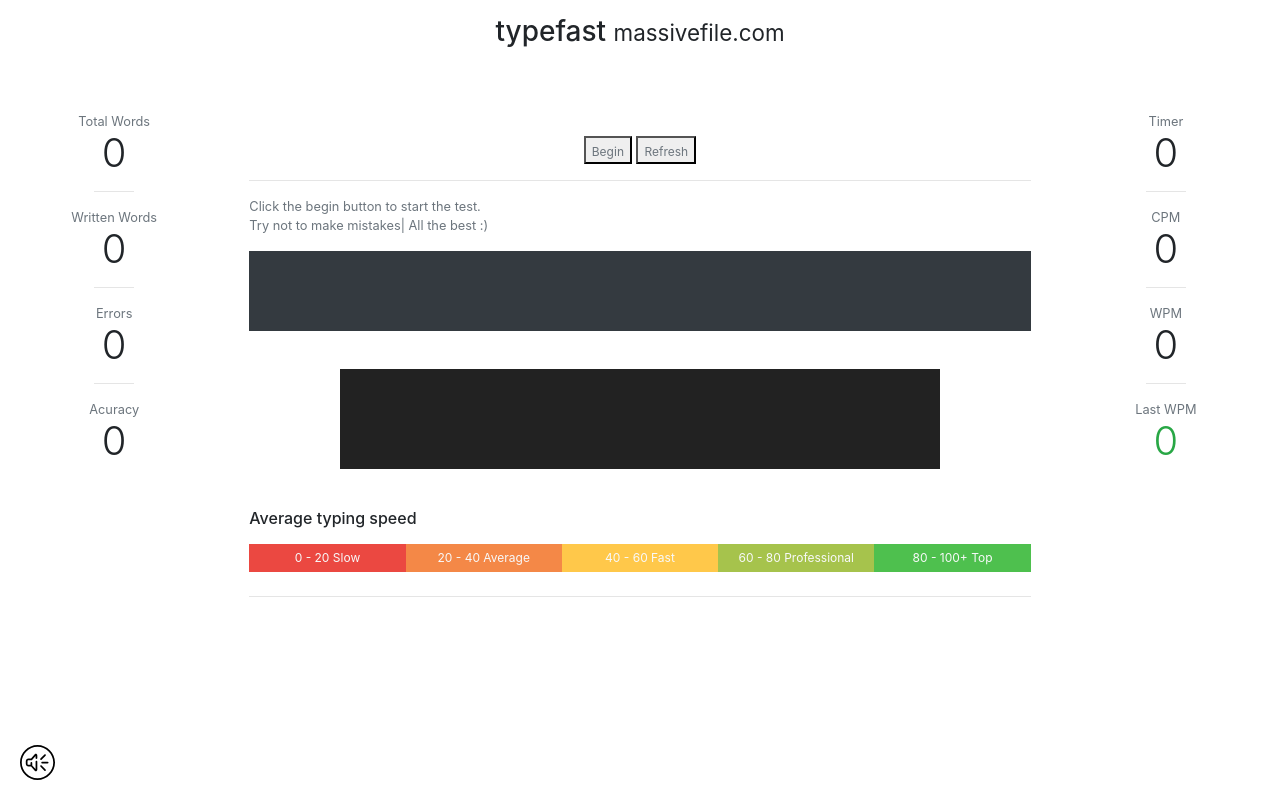
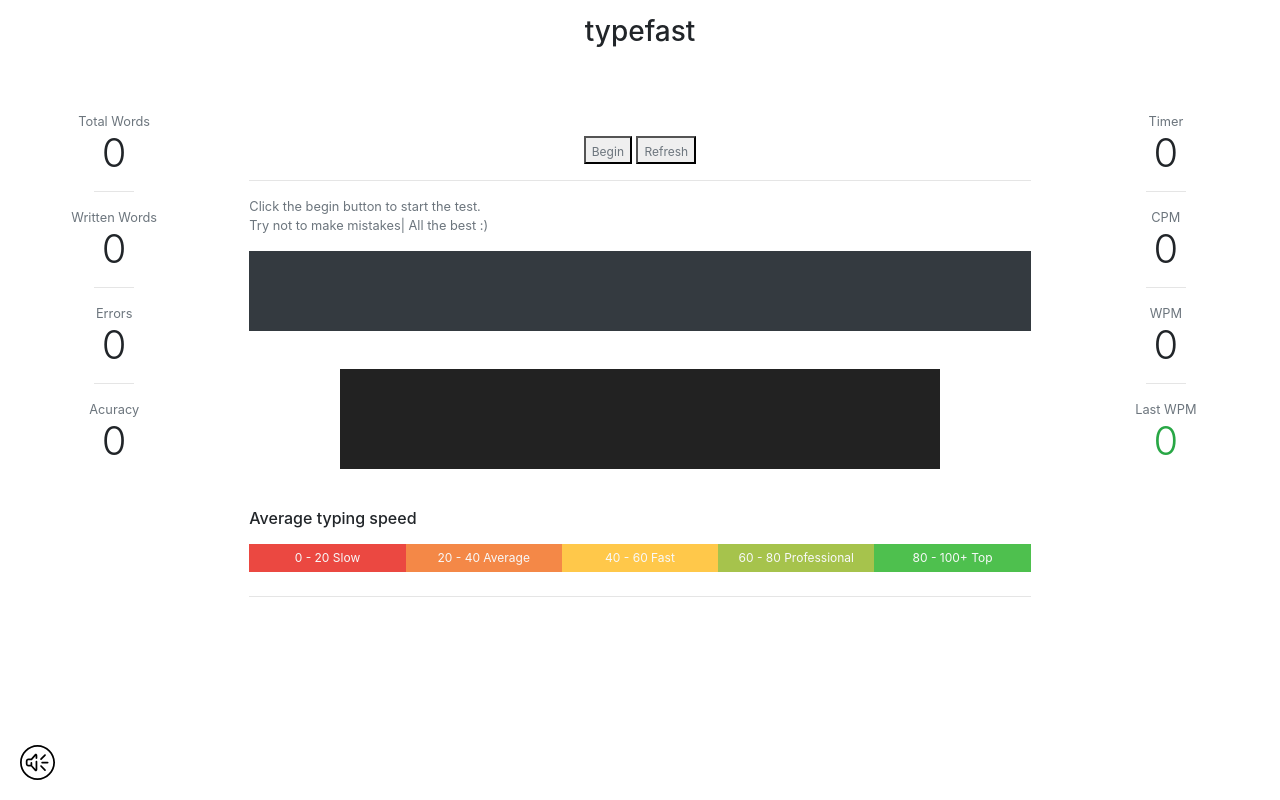
Before and after one commit to sarthakar/typer, a plain HTML site: page index.html in a window 1280 px wide. Drawn offline with Linux system fonts and the light colour scheme; a script that the page names is missing.

Commit message:
Update index.html

```diff
--- a/index.html
+++ b/index.html
@@ -9,7 +9,7 @@ document.write(unescape('%20%3C%6D%65%74%61%20%63%68%61%72%73%65%74%3D%22%55%54%
 </head>
 
 <body>
-    <h3 style="padding: 15px"><center>typefast <small>massivefile.com</small></center></h3>
+    <h3 style="padding: 15px"><center>typefast</center></h3>
     <section class="mt-4 p-4">
         <div class="row">
             <div class="col-sm-6 col-md-2 order-md-0">
```
